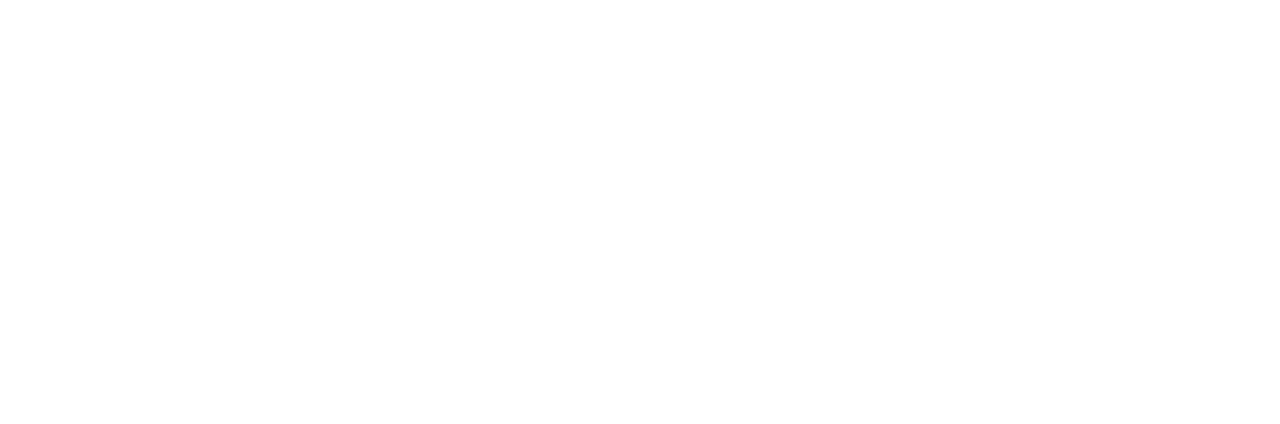
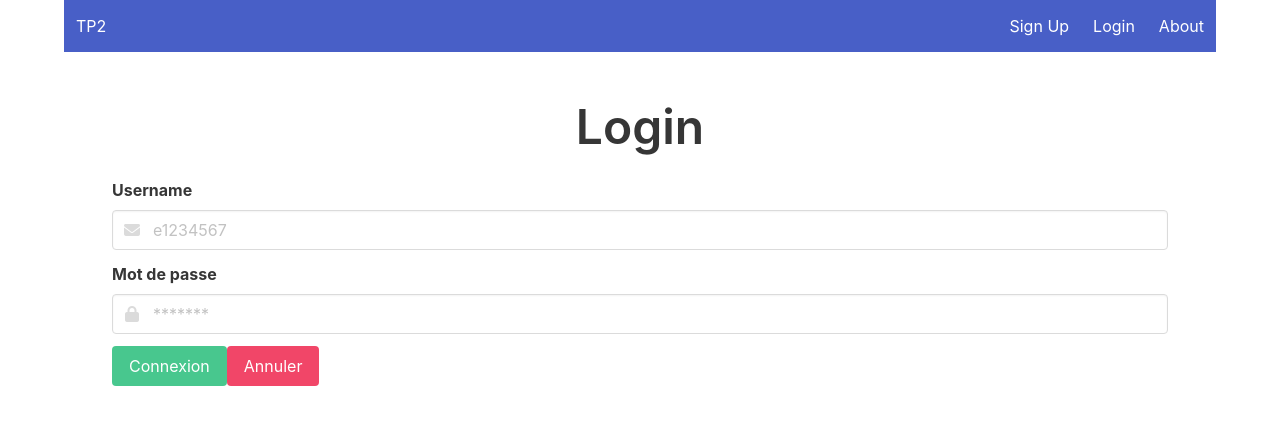
Before and after one commit to DoBryanCS/Alternative_Netflix-Crunchyroll, a Vue app: page /login in a window 1280 px wide. Before the commit this address had no page. Shown: the top 424 px of the page. Built offline with nearby package versions, Linux system fonts and the light colour scheme.

Commit message:
avancement tp2 partie3

```diff
--- a/src/App.vue
+++ b/src/App.vue
@@ -1,12 +1,33 @@
 <template>
     <div>
+        <MenuView/>
         <router-view/>
     </div>
 </template>
 
 <script>
 
+import MenuView from '@/components/MenuView.vue';
+
 export default {
     name: 'App',
+    components: { MenuView },
+    data() {
+        return {
+            token: '',
+        };
+    },
+    mounted() {
+        const t = sessionStorage.getItem('token');
+        if (t) {
+            this.token = t;
+        }
+    },
+    watch: {
+        token(newToken) {
+            console.log(`setting token: ${newToken}`);
+            sessionStorage.setItem('token', newToken);
+        },
+    },
 };
 </script>
--- /dev/null
+++ b/src/components/MenuView.vue
@@ -0,0 +1,48 @@
+<template>
+    <nav class="navbar is-link">
+        <div class="navbar-brand">
+            <button class="navbar-burger" data-target="navMenu">
+                <span></span>
+                <span></span>
+                <span></span>
+            </button>
+        </div>
+        <div id="navMenu" class="navbar-menu">
+            <div class="navbar-start">
+                <router-link class="navbar-item"
+                             v-bind:to="{ name: 'home' }">
+                    TP2
+                </router-link>
+            </div>
+            <div class="navbar-end">
+                <a href="/signup" class="navbar-item"> Sign Up </a>
+                <router-link v-if="this.$root.$data.token === ''"
+                                     class="navbar-item"
+                                     v-bind:to="{ name: 'login' }">
+                    Login
+                </router-link>
+                <button v-if="this.$root.$data.token !== ''"
+                                class="navbar-item button is-danger"
+                                v-on:click="logout">
+                    Logout
+                </button>
+                <!---->
+                <!---->
+                <!---->
+                <a href="/about" class="navbar-item"> About </a>
+            </div>
+        </div>
+    </nav>
+</template>
+
+<script>
+export default {
+    name: 'MenuView',
+    methods: {
+        logout() {
+            this.$root.$data.token = '';
+            this.$router.push('/');
+        },
+    },
+};
+</script>
--- a/src/router/index.js
+++ b/src/router/index.js
@@ -1,5 +1,6 @@
 import { createRouter, createWebHistory } from 'vue-router';
 import HomeView from '@/views/HomeView.vue';
+import LoginView from '@/views/LoginView.vue';
 import DetailsView from '@/views/DetailsView.vue';
 import SeasonEpisodesView from '@/views/SeasonEpisodesView.vue';
 import DetailsEpisodeView from '@/views/DetailsEpisodeView.vue';
@@ -9,6 +10,11 @@
         path: '/',
         name: 'home',
         component: HomeView,
+    },
+    {
+        path: '/login',
+        name: 'login',
+        component: LoginView,
     },
     {
         path: '/details/:tvshowId',
--- /dev/null
+++ b/src/views/LoginView.vue
@@ -0,0 +1,89 @@
+<template>
+    <div class="section" role="form">
+        <h1 class="title is-1 has-text-centered">Login</h1>
+        <!---->
+        <div class="field">
+            <label class="label" for="email">Username
+            </label>
+            <div class="control has-icons-left">
+                <input id="email"
+                    v-model="email"
+                    autocomplete="username"
+                    class="input"
+                    placeholder="e1234567"
+                    required>
+                <span class="icon is-small is-left">
+                    <i class="fa fa-envelope"></i>
+                </span>
+            </div>
+        </div>
+        <div class="field">
+            <label class="label" for="password">Mot de passe</label>
+            <div class="control has-icons-left">
+                <input id="password"
+                    v-model="password"
+                    autocomplete="password"
+                    class="input"
+                    placeholder="*******"
+                    type="password"
+                    required>
+                <span class="icon is-small is-left">
+                    <i class="fa fa-lock"></i>
+                </span>
+            </div>
+        </div>
+        <div class="field">
+            <div class="control">
+                <button class="button is-success"
+                        v-on:click.prevent="obtenirJeton">
+                    Connexion
+                </button>
+                <button class="button is-danger"
+                        v-on:click="annuler">
+                    Annuler
+                </button>
+            </div>
+        </div>
+    </div>
+</template>
+
+<script>
+import { svrURL } from '@/constants';
+
+export default {
+    name: 'LoginView',
+    data() {
+        return {
+            email: '',
+            password: '',
+        };
+    },
+    methods: {
+        annuler() {
+            this.$router.push('/');
+        },
+        async obtenirJeton() {
+            const bodyContent = JSON.stringify({
+                email: this.email,
+                password: this.password,
+            });
+            const response = await fetch(`${svrURL}/auth/token`, {
+                method: 'POST',
+                body: bodyContent,
+                headers: { 'Content-Type': 'application/json' },
+            });
+            if (response.ok) {
+                const data = await response.json();
+                this.$root.$data.token = data.token;
+                this.$router.push('/favorites');
+            } else {
+                this.$root.$data.token = '';
+            }
+        },
+    },
+};
+</script>
+
+<style scoped>
+
+</style>
```
